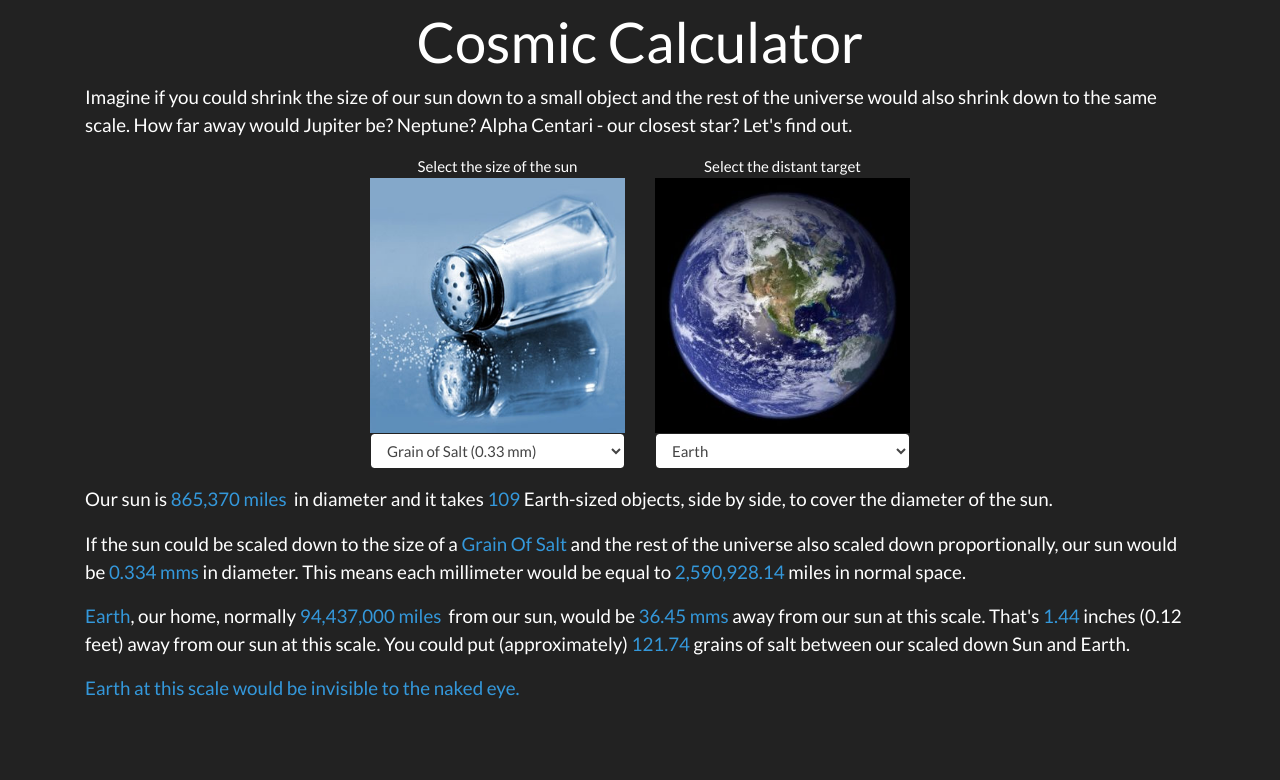
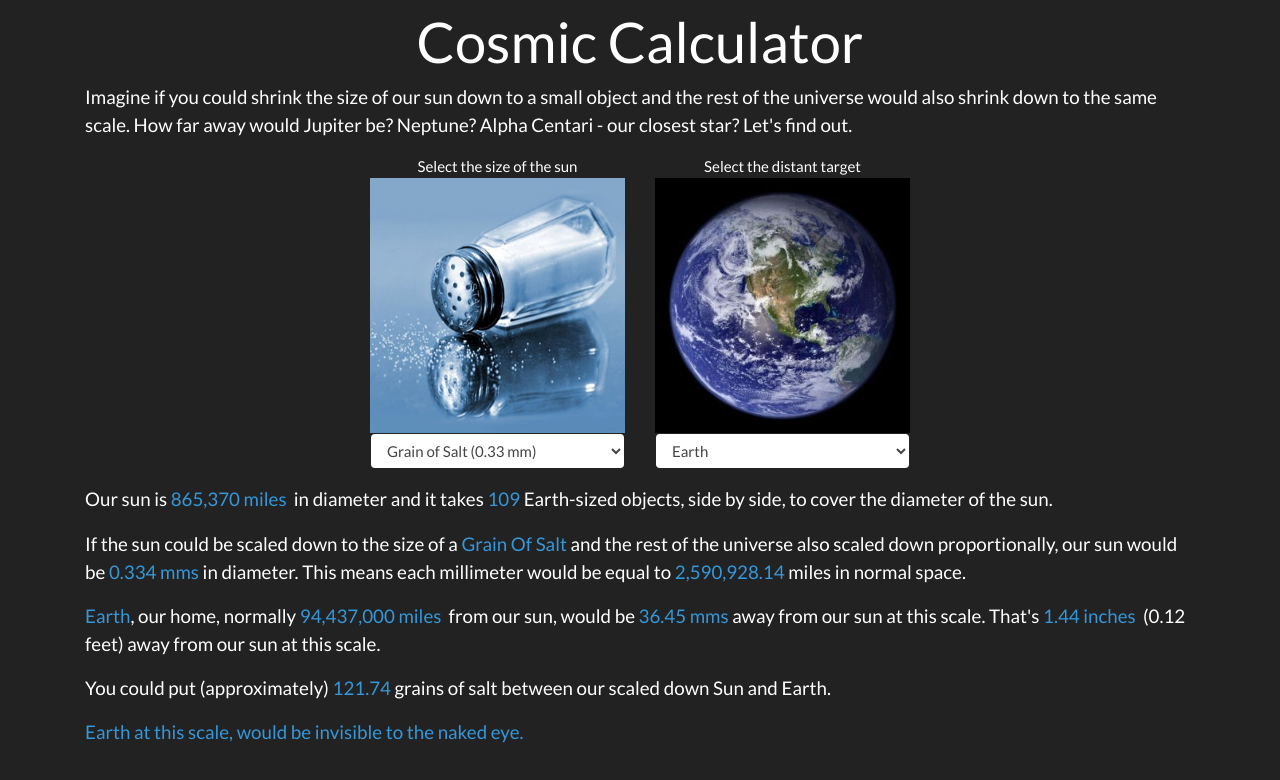
Before and after one commit to RedBirdOBX/CosmicCalculator, a React (Create React App) app: page / in a window 1280 px wide. Shown: the top 780 px of the page. Built offline with nearby package versions, Linux system fonts and the light colour scheme.

Commit message:
results refinements

```diff
--- a/src/App.js
+++ b/src/App.js
@@ -62,6 +62,8 @@ function Results(selectedSunSize, selectedTarget)
     this.InchesAwayFromTargetFormatted = utilities.FormatWithCommas(utilities.CalculateInchesAwayFromTarget(this.MMsAwayFromTarget),2);
     this.FeetAwayFromTarget = utilities.CalculateFeetAwayFromTarget(this.MMsAwayFromTarget);
     this.FeetAwayFromTargetFormatted = utilities.FormatWithCommas(utilities.CalculateFeetAwayFromTarget(this.MMsAwayFromTarget), 2);
+    this.MilesAwayFromTarget = utilities.CalculateMilesAwayFromTarget(this.MMsAwayFromTarget);
+    this.MilesAwayFromTargetFormatted = utilities.FormatWithCommas(this.MilesAwayFromTarget, 2);
     this.UnitsBetweenSunAndTarget = utilities.CalculateUnitsBetweenSunAndTarget(selectedTarget.DistanceInMiles, selectedSunSize.MMSize);
     this.UnitsBetweenSunAndTargetFormatted = utilities.FormatWithCommas(utilities.CalculateUnitsBetweenSunAndTarget(selectedTarget.DistanceInMiles, selectedSunSize.MMSize), 2);
 }
--- a/src/Utilities.js
+++ b/src/Utilities.js
@@ -129,6 +129,11 @@ class Utilities
         return (mmsAwayFromTarget / this.constants.MMsInAnInch) / this.constants.InchesInFoot;
     };
 
+    CalculateMilesAwayFromTarget = (mmsAwayFromTarget) =>
+    {
+        return ((mmsAwayFromTarget / this.constants.MMsInAnInch) / this.constants.InchesInFoot) / this.constants.FeetInAMile;
+    };
+
     CalculateUnitsBetweenSunAndTarget = (targetDistanceInMiles, sunSizeInMMs) =>
     {
         return (targetDistanceInMiles / (this.constants.DiameterOfSunInMiles / sunSizeInMMs)) * (sunSizeInMMs * 10);
--- a/src/components/ResultsDisplay.js
+++ b/src/components/ResultsDisplay.js
@@ -4,11 +4,20 @@ class ResultsDisplay extends React.Component
 {
     render()
     {
+        let earthInvisibleMsg = "";
+        if (this.props.Results.SelectedSunSize.Index === 0 && this.props.Results.SelectedTarget.Index < 3)
+        {
+            earthInvisibleMsg = `${this.props.Results.SelectedTarget.Name} at this scale, would be invisible to the naked eye.`;
+        }
 
-        let earthInvisible = "";
-        if (this.props.Results.SelectedSunSize.Index===0 && this.props.Results.SelectedTarget.Index===0)
+        let farAwayMsg = "";
+        if (this.props.Results.MilesAwayFromTarget > 1)
         {
-            earthInvisible = "Earth at this scale would be invisible to the naked eye.";
+            farAwayMsg = `${this.props.Results.MilesAwayFromTargetFormatted} miles`;
+        }
+        else
+        {
+            farAwayMsg = `${this.props.Results.InchesAwayFromTargetFormatted} inches`;
         }
 
         return (
@@ -28,14 +37,18 @@ class ResultsDisplay extends React.Component
                 <p class="lead">
                     <span class="text-info">{this.props.Results.SelectedTarget.Name}</span>, {this.props.Results.SelectedTarget.Description},
                     normally&nbsp;<span class="text-info">{this.props.Results.TargetDistanceInMilesFormatted} miles</span>&nbsp;
-                    from our sun, would be <span class="text-info">{this.props.Results.MMsAwayFromTargetFormatted} mms</span> away from our sun at this scale.
-                    That's <span class="text-info">{this.props.Results.InchesAwayFromTargetFormatted}</span> inches ({this.props.Results.FeetAwayFromTargetFormatted} feet)
-                    away from our sun at this scale. You could put (approximately) <span class="text-info">{this.props.Results.UnitsBetweenSunAndTargetFormatted}</span>
+                    from our sun, would be <span class="text-info">{this.props.Results.MMsAwayFromTargetFormatted} mms</span> away from our
+                    sun at this scale.&nbsp;That's <span class="text-info">{farAwayMsg}</span>&nbsp;
+                    ({this.props.Results.FeetAwayFromTargetFormatted} feet) away from our sun at this scale.
+                </p>
+
+                <p class="lead">
+                    You could put (approximately) <span class="text-info">{this.props.Results.UnitsBetweenSunAndTargetFormatted}</span>
                     &nbsp;{this.props.Results.SelectedSunSize.PluralName} between our scaled down Sun and {this.props.Results.SelectedTarget.Name}.
                 </p>
 
                 <p class="lead text-info">
-                    {earthInvisible}
+                    {earthInvisibleMsg}
                 </p>
             </div>
         );
```
